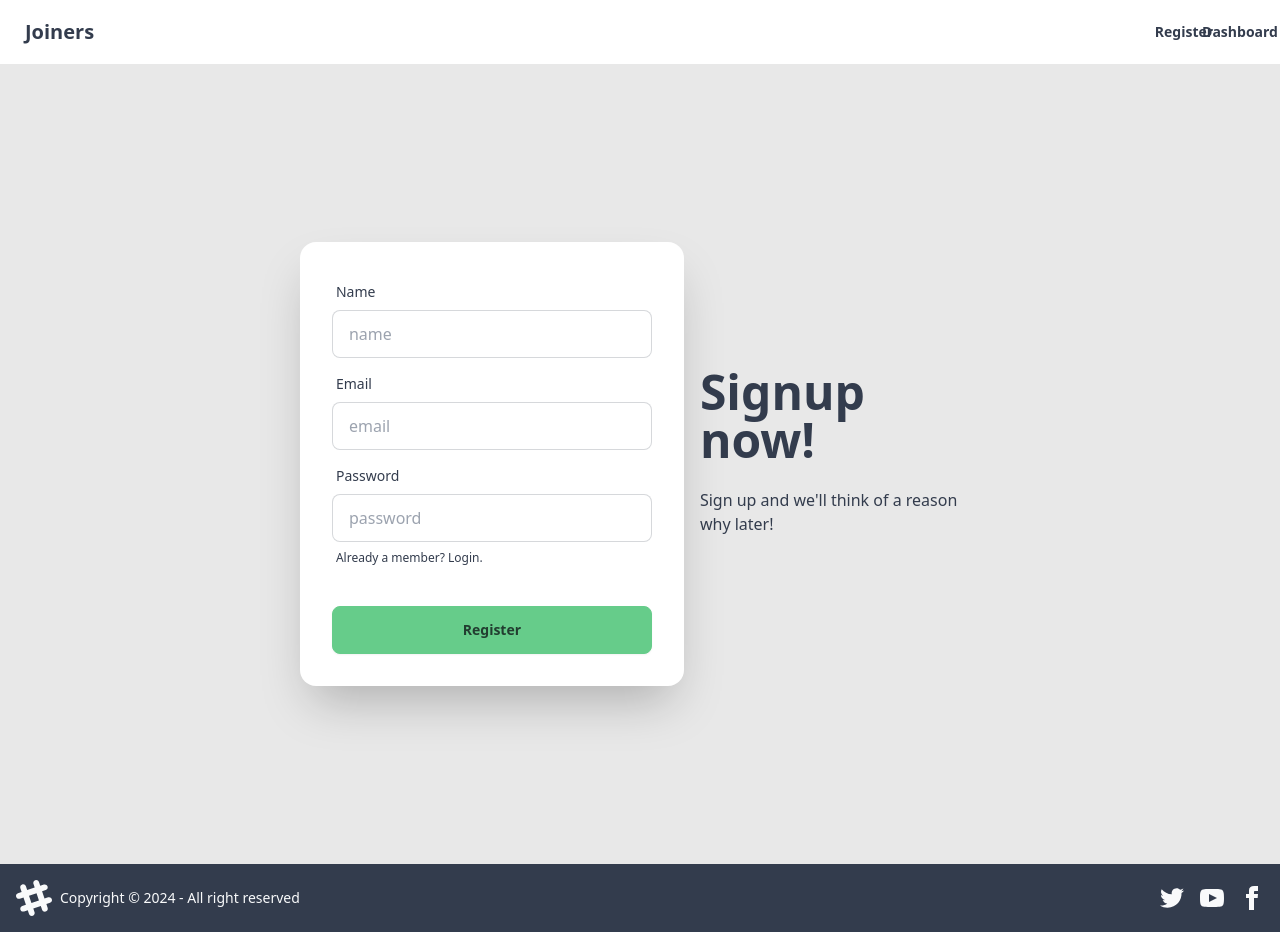
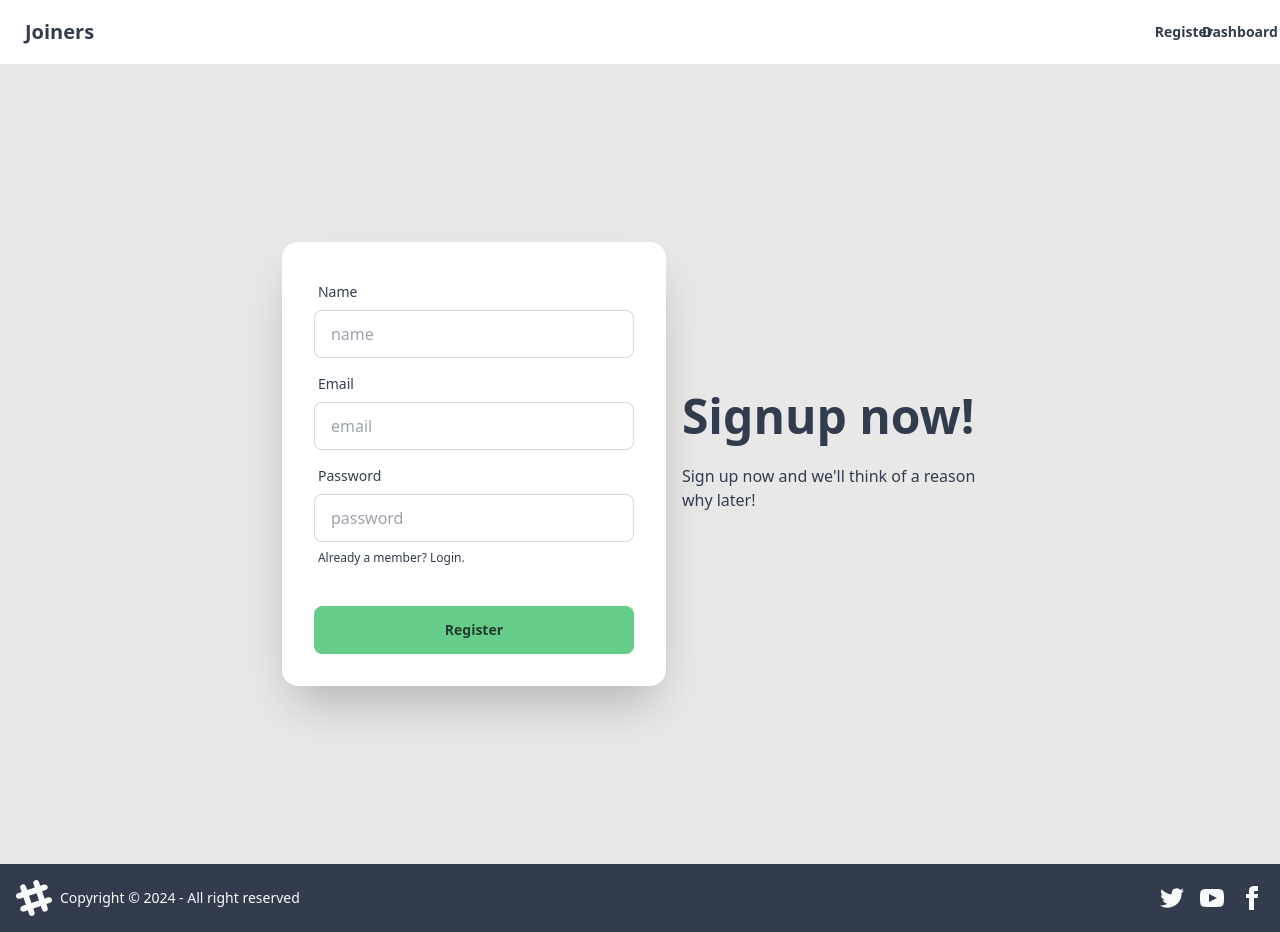
Before and after one commit to chukalicious/routes, a React (Vite) app: page /register in a window 1280 px wide. Built offline with nearby package versions, Linux system fonts and the light colour scheme.

Commit message:
chore: Update DashboardWrapper import in App.jsx

```diff
--- a/src/App.jsx
+++ b/src/App.jsx
@@ -4,7 +4,7 @@ import Home from "./components/Home"
 import About from "./pages/About";
 import RegisterContainer from "./components/register";
 import LoginContainer from "./components/login";
-import DashboardWrapper from "./components/dashboard";
+import DashboardWrapper from "./components/dashboard/index"
 import ProfileWrapper from "./components/profile";
 import { Route, createBrowserRouter, createRoutesFromElements, RouterProvider } from "react-router-dom"
 
@@ -17,7 +17,7 @@ const App = () => {
         <Route path="about" element={<About />} />
         <Route path="register" element={<RegisterContainer />} />
         <Route path="login" element={<LoginContainer />} />
-        <Route path="dashboard" element={<DashboardWrapper />} />
+        <Route path="/dashboard" element={<DashboardWrapper />} />
         <Route path="profile/:id" element={<ProfileWrapper />} />
         <Route path="*" element={<h1>404</h1>} />
       </Route>)
--- a/src/components/register/RegisterContainer.jsx
+++ b/src/components/register/RegisterContainer.jsx
@@ -15,15 +15,6 @@ const RegisterContainer = () => {
         password: ''
     })
     console.log(registration)
-    const [regSuccess, setRegSuccess] = useState(false)
-
-    const checkSuccess = () => {
-        if (regSuccess) {
-            navigate('/dashboard')
-            console.log('navigate')
-
-        }
-    }
 
     const handleChange = (e) => {
         setRegistration({ ...registration, [e.target.name]: e.target.value })
@@ -34,7 +25,7 @@ const RegisterContainer = () => {
         axios.post(`http://localhost:${port}/api/users/register`, registration)
             .then(response => {
                 console.log(response)
-                setRegSuccess(true)
+                navigate('/dashboard')
 
             })
             .catch(error => {
@@ -45,7 +36,6 @@ const RegisterContainer = () => {
             email: '',
             password: ''
         })
-        checkSuccess()
     }
 
 
--- a/src/components/register/registerForm.jsx
+++ b/src/components/register/registerForm.jsx
@@ -9,7 +9,7 @@ const RegisterForm = ({ registration, handleChange, handleSubmit }) => {
             <div className="hero-content flex-col lg:flex-row-reverse">
                 <div className="text-center lg:text-left">
                     <h1 className="text-5xl font-bold">Signup now!</h1>
-                    <p className="py-6">Sign up and we'll think of a reason why later!</p>
+                    <p className="py-6">Sign up now and we'll think of a reason why later!</p>
                 </div>
                 <div className="card shrink-0 w-full max-w-sm shadow-2xl bg-base-100">
                     <form className="card-body" onSubmit={handleSubmit}>
```
